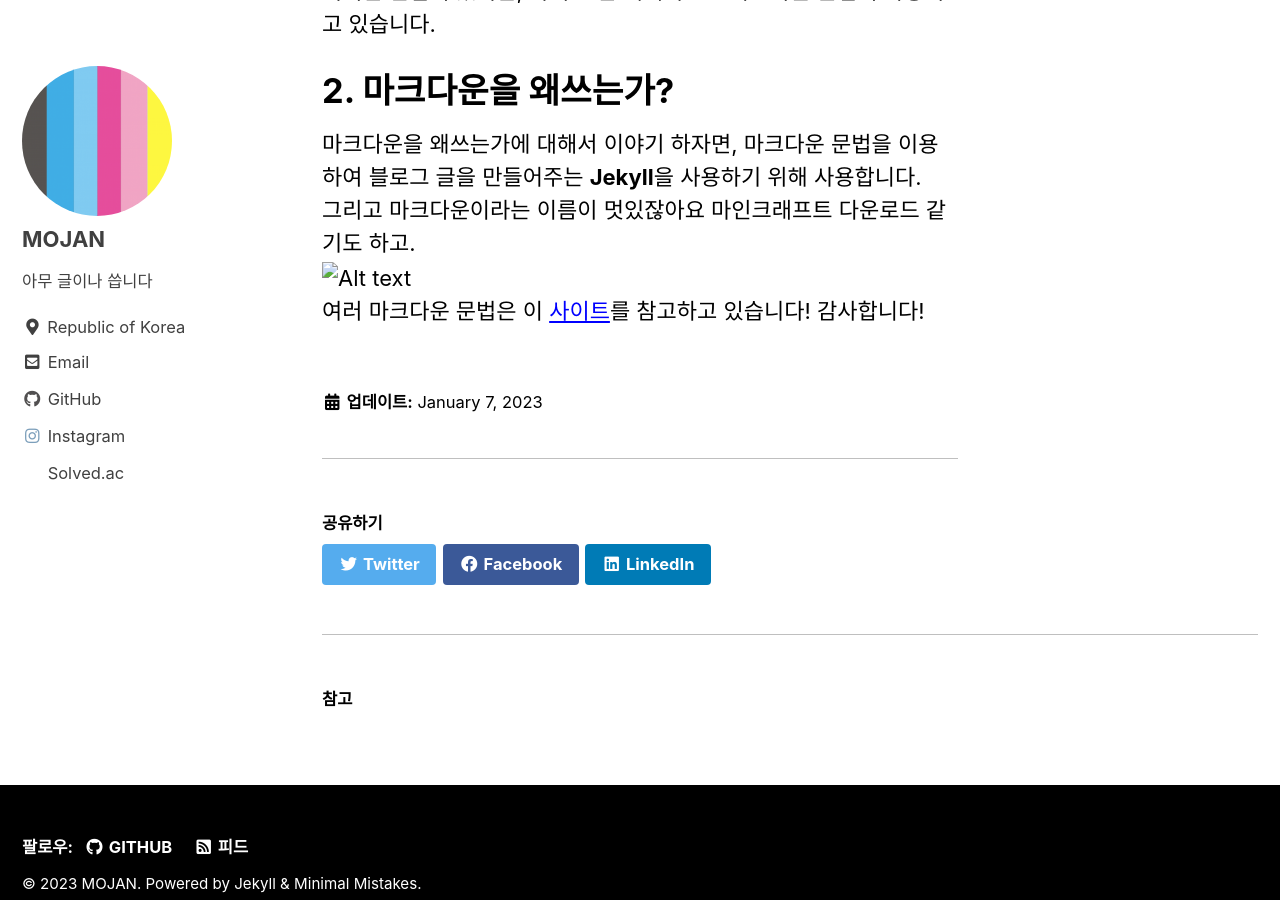
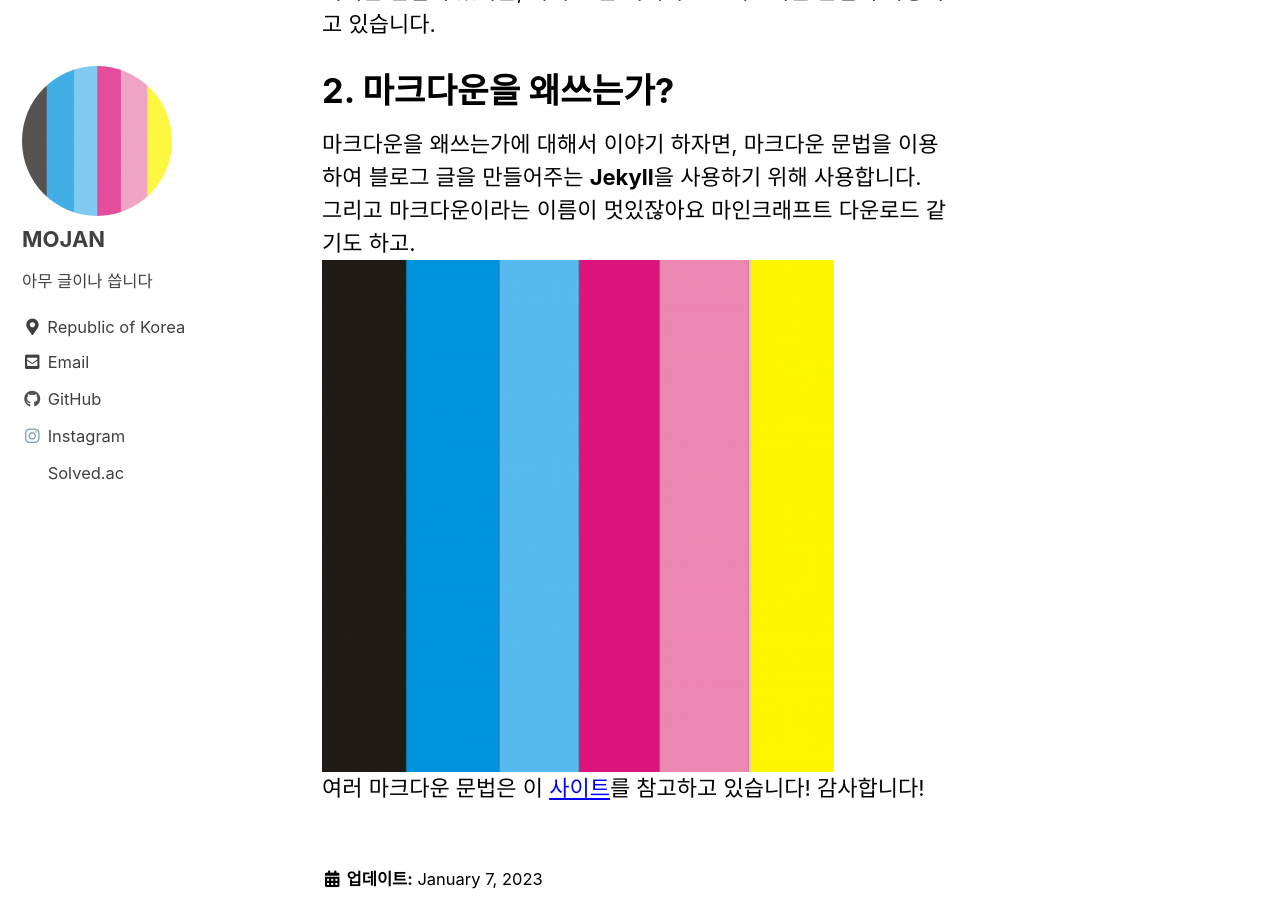
Before and after one commit to MOJAN3543/MOJAN3543.github.io, a Jekyll site: the page built from _posts/2023-01-07-Test.md, in a window 1280 px wide and 900 px high, scrolled down 983 px. Built offline with Jekyll 4.4.1, drawn with Linux system fonts in a browser that asks for light colours; cached includes are drawn as plain includes.

Commit message:
Update 2023-01-07-Test.md

```diff
--- a/_posts/2023-01-07-Test.md
+++ b/_posts/2023-01-07-Test.md
@@ -23,5 +23,5 @@ last_modified_at: 2023-01-07
 # 2. 마크다운을 왜쓰는가?
 마크다운을 왜쓰는가에 대해서 이야기 하자면, 마크다운 문법을 이용하여 블로그 글을 만들어주는 **Jekyll**을 사용하기 위해 사용합니다.
 그리고 마크다운이라는 이름이 멋있잖아요 마인크래프트 다운로드 같기도 하고.
-![Alt text](images/profile.png "프로필 사진")
+![Alt text](/images/profile.png "프로필 사진")
 여러 마크다운 문법은 이 [사이트](https://gist.github.com/ihoneymon/652be052a0727ad59601)를 참고하고 있습니다! 감사합니다!
```
